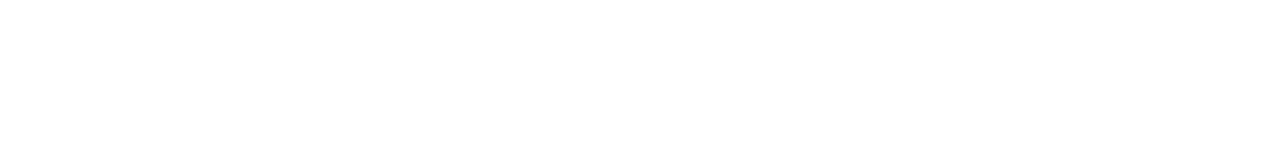
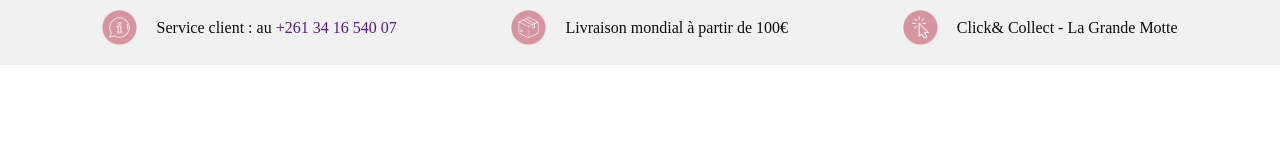
Before and after one commit to ToavinaJr/joya-clone, a plain HTML site: page index.html in a window 1280 px wide. Drawn offline with Linux system fonts and the light colour scheme.

Commit message:
Style nav bar

```diff
--- a/assets/css/index.css
+++ b/assets/css/index.css
@@ -0,0 +1,43 @@
+* {
+    padding: 0;
+    margin: 0;
+    text-decoration: none;
+    list-style: none;
+    box-sizing: border-box;
+}
+
+html, body, #root {
+    width: 100vw;
+}
+
+:root {
+    --color-gray : #f1f1f1;
+    --color-blue: #007bff;
+    --color-black: #0d0d0d;
+}
+
+#header {
+    display: flex;
+    flex-direction: column;
+    background-color: var(--color-gray);
+    justify-content: center;
+    padding: 10px 8% 20px 8%;
+}
+
+#service-container {
+    display: flex;
+    justify-content: space-between;
+    color: var(--color-black);
+    /* background-color: #fff; */
+}
+
+.service-item {
+    display: flex;
+    gap: 1.2em;
+    align-items: center;
+}
+
+.service-item img {
+    width: 35px;
+    height: 35px;
+}
--- a/index.html
+++ b/index.html
@@ -3,19 +3,26 @@
 <head>
     <meta charset="UTF-8">
     <meta name="viewport" content="width=device-width, initial-scale=1.0">
-
+    <link rel="stylesheet" href="./assets/css/index.css">
     <title>Foot MG</title>
 </head>
 <body>
     <div id="root">
         <!-- Les entétes de la page -->
         <header id="header">
+            <!-- Service container -->
             <div id="service-container">
-                <div id="service-client">
-
+                <div id="service-client" class="service-item">
+                   <img src="./assets/img/icon/ico_customer_service.png" alt="Service client">
+                   <span>Service client : au <a href="" id="num-service">+261 34 16 540 07</a></span>
                 </div>
-                <div id="service-livraison">
-
+                <div id="service-livraison" class="service-item">
+                    <img src="./assets/img/icon/ico_shipping.png" alt="Service de livraison">
+                    <span>Livraison mondial à partir de 100€</span>
+                </div>
+                <div id="service-collect" class="service-item">
+                    <img src="./assets/img/icon/ico_click_collect.png" alt="Service de service-collect">
+                    <span>Click& Collect - La Grande Motte</span>
                 </div>
             </div>
         </header>
@@ -29,6 +36,11 @@
         <footer id="footer">
 
         </footer>
+
+        <!-- Le panier -->
+        <div id="panier-container">
+
+        </div>
     </div>
 </body>
 </html>
```
